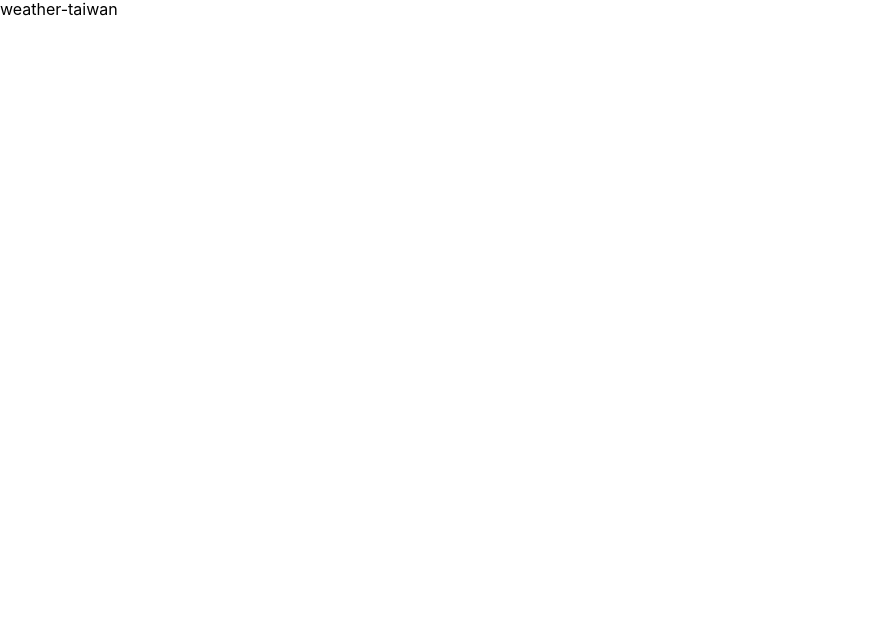
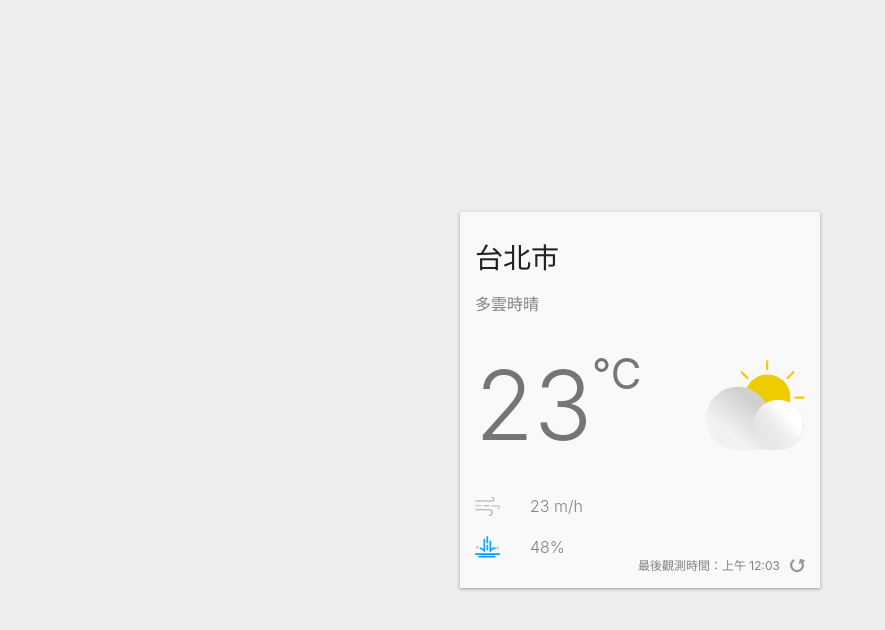
Before and after one commit to ojbgigi/weather-taiwan, a React (Create React App) app: page / in a window 1280 px wide. Shown: the top 630 px of the page, without its empty margins (0-885 px from the left). Built offline with nearby package versions, Linux system fonts and the light colour scheme.

Commit message:
install emotion and create-weather-ui

```diff
--- a/package.json
+++ b/package.json
@@ -3,6 +3,8 @@
   "version": "0.1.0",
   "private": true,
   "dependencies": {
+    "@emotion/react": "^11.11.1",
+    "@emotion/styled": "^11.11.0",
     "@testing-library/jest-dom": "^5.17.0",
     "@testing-library/react": "^13.4.0",
     "@testing-library/user-event": "^13.5.0",
--- a/src/App.js
+++ b/src/App.js
@@ -1,7 +1,132 @@
-import React from "react";
+import { ReactComponent as AirFlowIcon } from "./images/airFlow.svg";
+import { ReactComponent as DayCloudyIcon } from "./images/day-cloudy.svg";
+import { ReactComponent as RainIcon } from "./images/rain.svg";
+import { ReactComponent as RefreshIcon } from "./images/refresh.svg";
+import styled from "@emotion/styled";
 
-function App() {
-  return <div>weather-taiwan</div>;
-}
+const Container = styled.div`
+  background-color: #ededed;
+  height: 100%;
+  display: flex;
+  align-items: center;
+  justify-content: center;
+`;
+
+const WeatherCard = styled.div`
+  position: relative;
+  min-width: 360px;
+  box-shadow: 0 1px 3px 0 #999999;
+  background-color: #f9f9f9;
+  box-sizing: border-box;
+  padding: 30px 15px;
+`;
+
+const Location = styled.div`
+  font-size: 28px;
+  color: #212121;
+  margin-bottom: 20px;
+`;
+
+const Description = styled.div`
+  font-size: 16px;
+  color: #828282;
+  margin-bottom: 30px;
+`;
+
+const CurrentWeather = styled.div`
+  display: flex;
+  justify-content: space-between;
+  align-items: center;
+  margin-bottom: 30px;
+`;
+
+const Temperature = styled.div`
+  color: #757575;
+  font-size: 96px;
+  font-weight: 300;
+  display: flex;
+`;
+
+const Celsius = styled.div`
+  font-weight: normal;
+  font-size: 42px;
+`;
+
+const AirFlow = styled.div`
+  display: flex;
+  align-items: center;
+  font-size: 16x;
+  font-weight: 300;
+  color: #828282;
+  margin-bottom: 20px;
+
+  svg {
+    width: 25px;
+    height: auto;
+    margin-right: 30px;
+  }
+`;
+
+const Rain = styled.div`
+  display: flex;
+  align-items: center;
+  font-size: 16x;
+  font-weight: 300;
+  color: #828282;
+
+  svg {
+    width: 25px;
+    height: auto;
+    margin-right: 30px;
+  }
+`;
+
+const DayCloudy = styled(DayCloudyIcon)`
+  flex-basis: 30%;
+`;
+
+const Refresh = styled.div`
+  position: absolute;
+  right: 15px;
+  bottom: 15px;
+  font-size: 12px;
+  display: inline-flex;
+  align-items: flex-end;
+  color: #828282;
+
+  svg {
+    margin-left: 10px;
+    width: 15px;
+    height: 15px;
+    cursor: pointer;
+  }
+`;
+
+const App = () => {
+  return (
+    <Container>
+      <WeatherCard>
+        <Location>台北市</Location>
+        <Description>多雲時晴</Description>
+        <CurrentWeather>
+          <Temperature>
+            23 <Celsius>°C</Celsius>
+          </Temperature>
+          <DayCloudy />
+        </CurrentWeather>
+        <AirFlow>
+          <AirFlowIcon /> 23 m/h
+        </AirFlow>
+        <Rain>
+          <RainIcon />
+          48%
+        </Rain>
+        <Refresh>
+          最後觀測時間：上午 12:03 <RefreshIcon />
+        </Refresh>
+      </WeatherCard>
+    </Container>
+  );
+};
 
 export default App;
```
Also changed, not shown: 1 other file (tests, documents, lock files or other folders).
